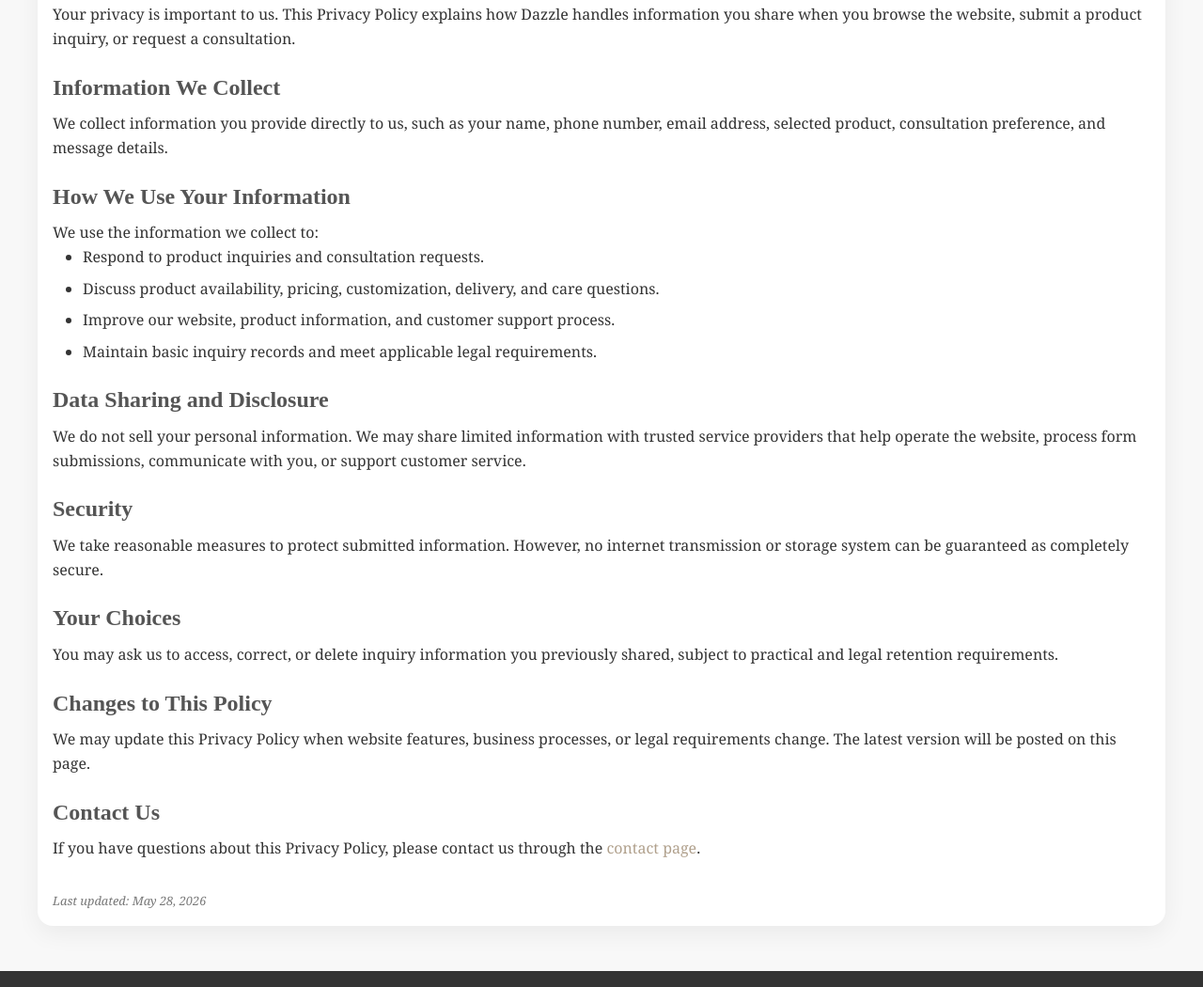
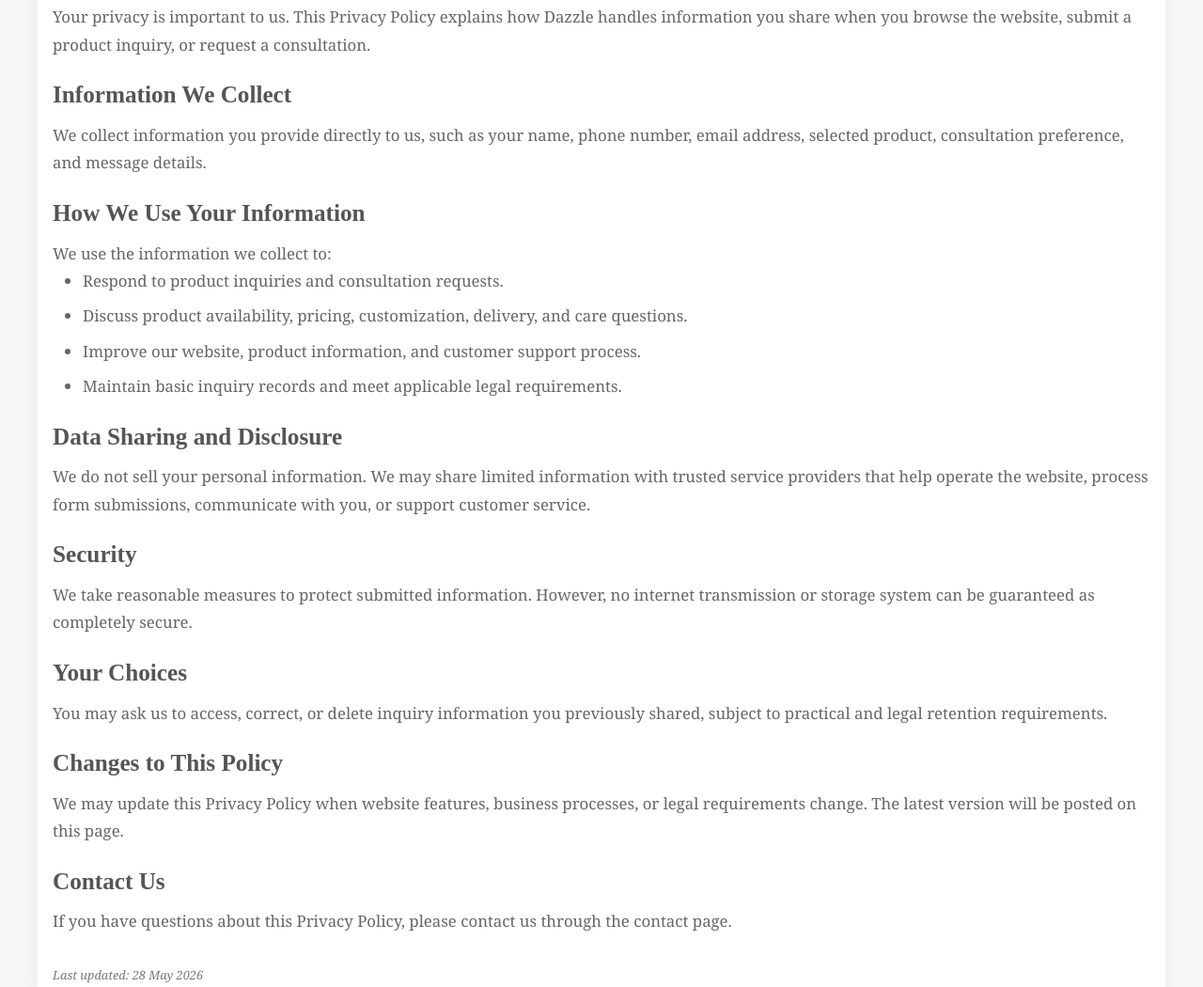
Before and after one commit to sahnishant/dazzle, an Astro site: page /privacy-policy in a window 1280 px wide. Shown: the part 196-1246 px from the top of the page at 94% size. Built offline with nearby package versions, Linux system fonts and the light colour scheme; Astro itself is replaced by a stand-in of ours.

Commit message:
refactor: render privacy policy from markdown content

```diff
--- a/src/pages/privacy-policy.astro
+++ b/src/pages/privacy-policy.astro
@@ -1,40 +1,21 @@
 ---
 // src/pages/privacy-policy.astro
+import { getEntry } from 'astro:content';
 import BaseLayout from '../layouts/BaseLayout.astro';
+
+const privacyPolicy = await getEntry('pages', 'privacy-policy');
+if (!privacyPolicy) throw new Error('Missing src/content/pages/privacy-policy.md');
+const { Content } = await privacyPolicy.render();
 ---
-<BaseLayout title="Privacy Policy" description="How Dazzle handles inquiry and consultation information shared through this website.">
+<BaseLayout title={privacyPolicy.data.title} description={privacyPolicy.data.description}>
   <section class="container p-4 mt-4 mb-4 privacy-page">
-    <h1 class="text-center mb-4">Privacy Policy</h1>
-    <p>Your privacy is important to us. This Privacy Policy explains how Dazzle handles information you share when you browse the website, submit a product inquiry, or request a consultation.</p>
-
-    <h2>Information We Collect</h2>
-    <p>We collect information you provide directly to us, such as your name, phone number, email address, selected product, consultation preference, and message details.</p>
-
-    <h2>How We Use Your Information</h2>
-    <p>We use the information we collect to:</p>
-    <ul>
-      <li>Respond to product inquiries and consultation requests.</li>
-      <li>Discuss product availability, pricing, customization, delivery, and care questions.</li>
-      <li>Improve our website, product information, and customer support process.</li>
-      <li>Maintain basic inquiry records and meet applicable legal requirements.</li>
-    </ul>
-
-    <h2>Data Sharing and Disclosure</h2>
-    <p>We do not sell your personal information. We may share limited information with trusted service providers that help operate the website, process form submissions, communicate with you, or support customer service.</p>
-
-    <h2>Security</h2>
-    <p>We take reasonable measures to protect submitted information. However, no internet transmission or storage system can be guaranteed as completely secure.</p>
-
-    <h2>Your Choices</h2>
-    <p>You may ask us to access, correct, or delete inquiry information you previously shared, subject to practical and legal retention requirements.</p>
-
-    <h2>Changes to This Policy</h2>
-    <p>We may update this Privacy Policy when website features, business processes, or legal requirements change. The latest version will be posted on this page.</p>
-
-    <h2>Contact Us</h2>
-    <p>If you have questions about this Privacy Policy, please contact us through the <a href="/contact/">contact page</a>.</p>
-
-    <p class="text-small mt-4"><em>Last updated: May 28, 2026</em></p>
+    <h1 class="text-center mb-4">{privacyPolicy.data.title}</h1>
+    <div class="privacy-content">
+      <Content />
+    </div>
+    {privacyPolicy.data.updatedAt && (
+      <p class="text-small mt-4"><em>Last updated: {privacyPolicy.data.updatedAt.toLocaleDateString('en-IN', { year: 'numeric', month: 'long', day: 'numeric' })}</em></p>
+    )}
   </section>
 </BaseLayout>
 
@@ -45,22 +26,28 @@
     box-shadow: 0 8px 26px rgba(0,0,0,0.06);
   }
 
+  .privacy-content {
+    color: #666;
+    font-size: 1.05rem;
+    line-height: 1.75;
+  }
+
   .text-small {
     font-size: 0.8rem;
     color: #777;
   }
 
-  .container h2 {
+  .privacy-content :global(h2) {
     margin-top: 1.5rem;
   }
 
-  .container ul {
+  .privacy-content :global(ul) {
     margin-left: 2rem;
     list-style: disc;
     margin-bottom: 1.5rem;
   }
 
-  .container li {
+  .privacy-content :global(li) {
     margin-bottom: 0.5rem;
   }
 </style>
```
